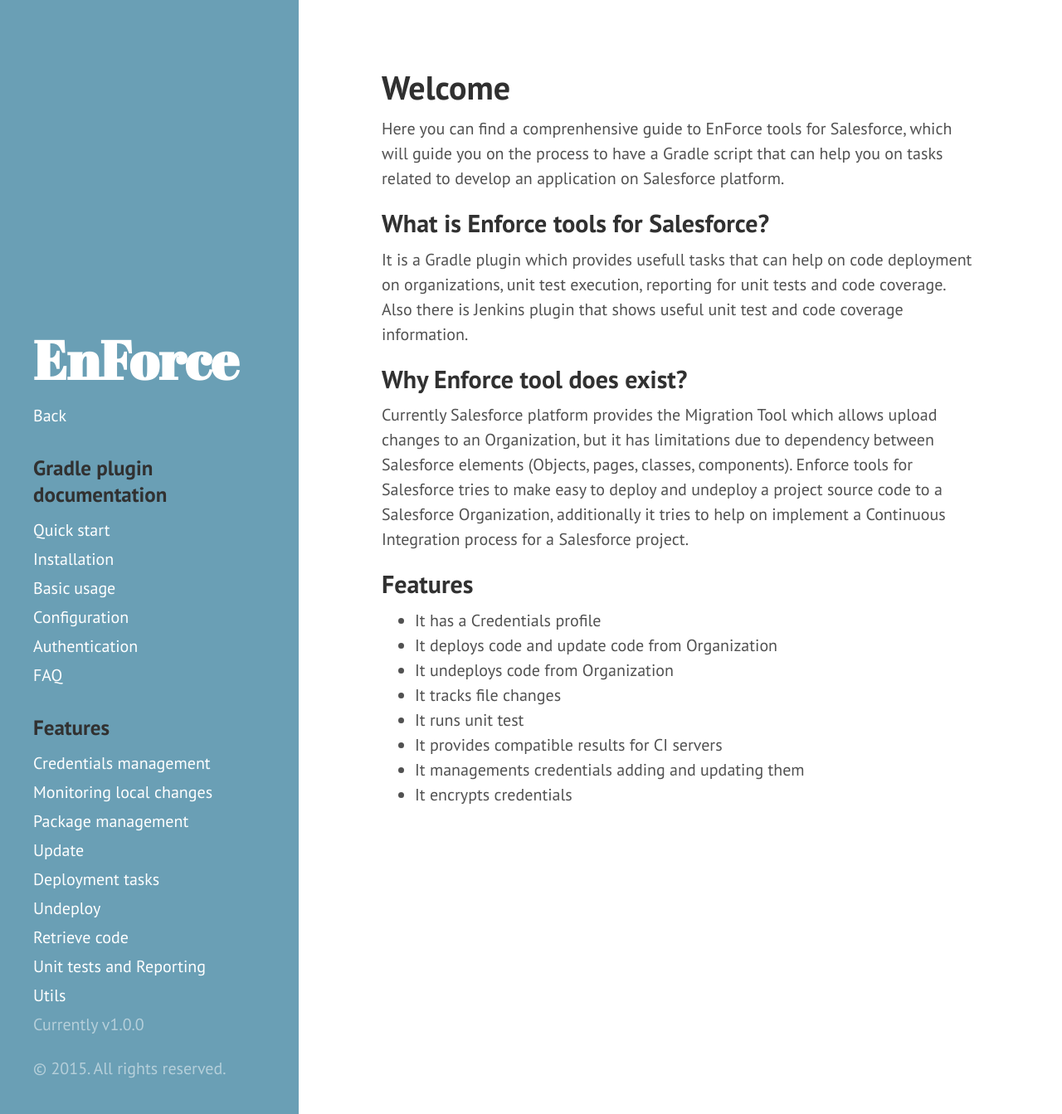
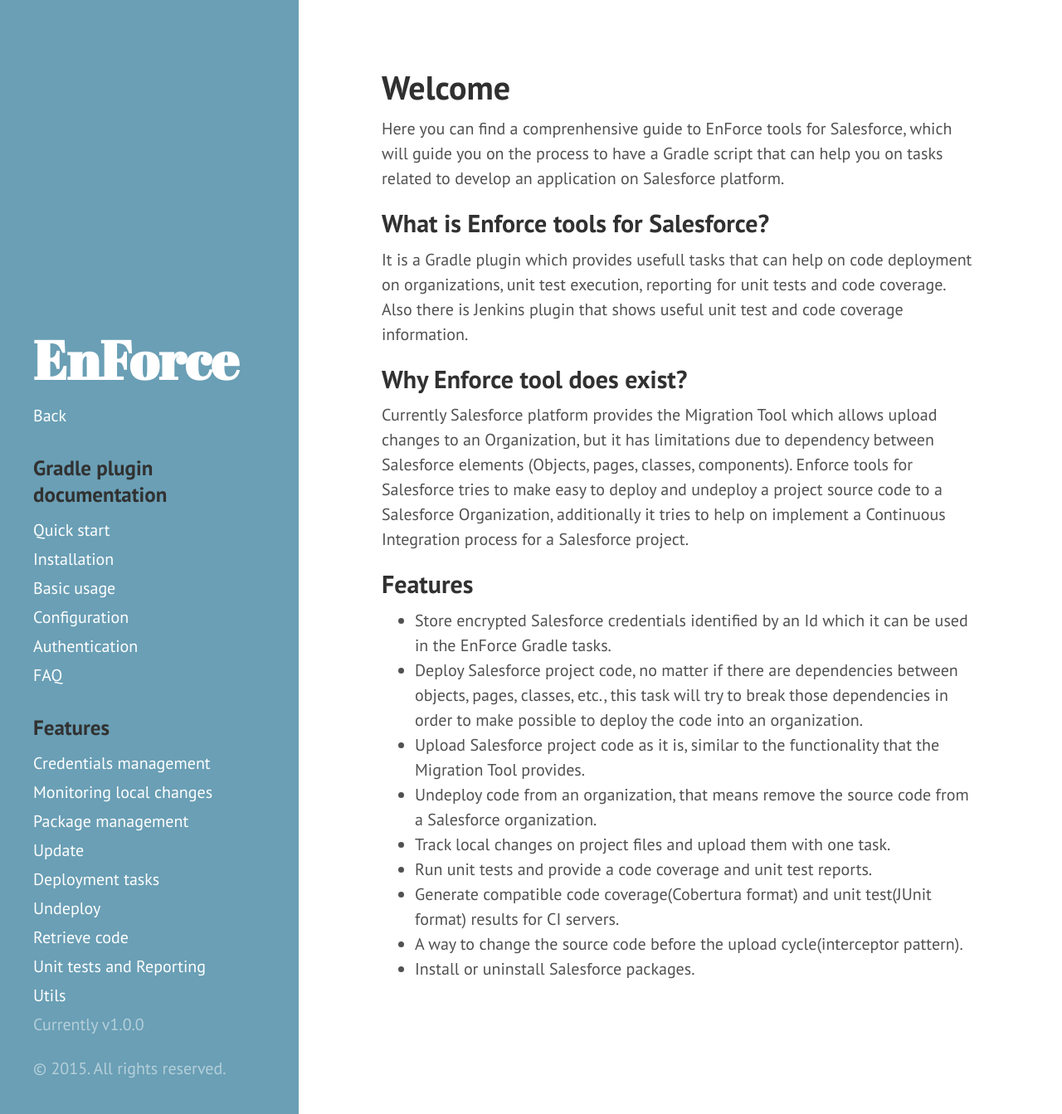
Before and after one commit to fundacionjala/enforce-gradle-plugin, a Jekyll site: the page built from _docs/index.md, in a window 1280 px wide and 1343 px high. Shown: the whole window at 83% size. Built offline with Jekyll 4.4.1, drawn with Linux system fonts in a browser that asks for light colours.

Commit message:
updated features

```diff
--- a/_docs/index.md
+++ b/_docs/index.md
@@ -15,11 +15,12 @@
 
 ## Features
 
-* It has a Credentials profile
-* It deploys code and update code from Organization
-* It undeploys code from Organization
-* It tracks file changes
-* It runs unit test
-* It provides compatible results for CI servers
-* It managements credentials adding and updating them
-* It encrypts credentials
+* Store encrypted Salesforce credentials identified by an Id which it can be used in the EnForce Gradle tasks.
+* Deploy Salesforce project code, no matter if there are dependencies between objects, pages, classes, etc., this task will try to break those dependencies in order to make possible to deploy the code into an organization.
+* Upload Salesforce project code as it is, similar to the functionality that the Migration Tool provides.
+* Undeploy code from an organization, that means remove the source code from a Salesforce organization.
+* Track local changes on project files and upload them with one task.
+* Run unit tests and provide a code coverage and unit test reports.
+* Generate compatible code coverage(Cobertura format) and unit test(JUnit format) results for CI servers.
+* A way to change the source code before the upload cycle(interceptor pattern).
+* Install or uninstall Salesforce packages.
```
